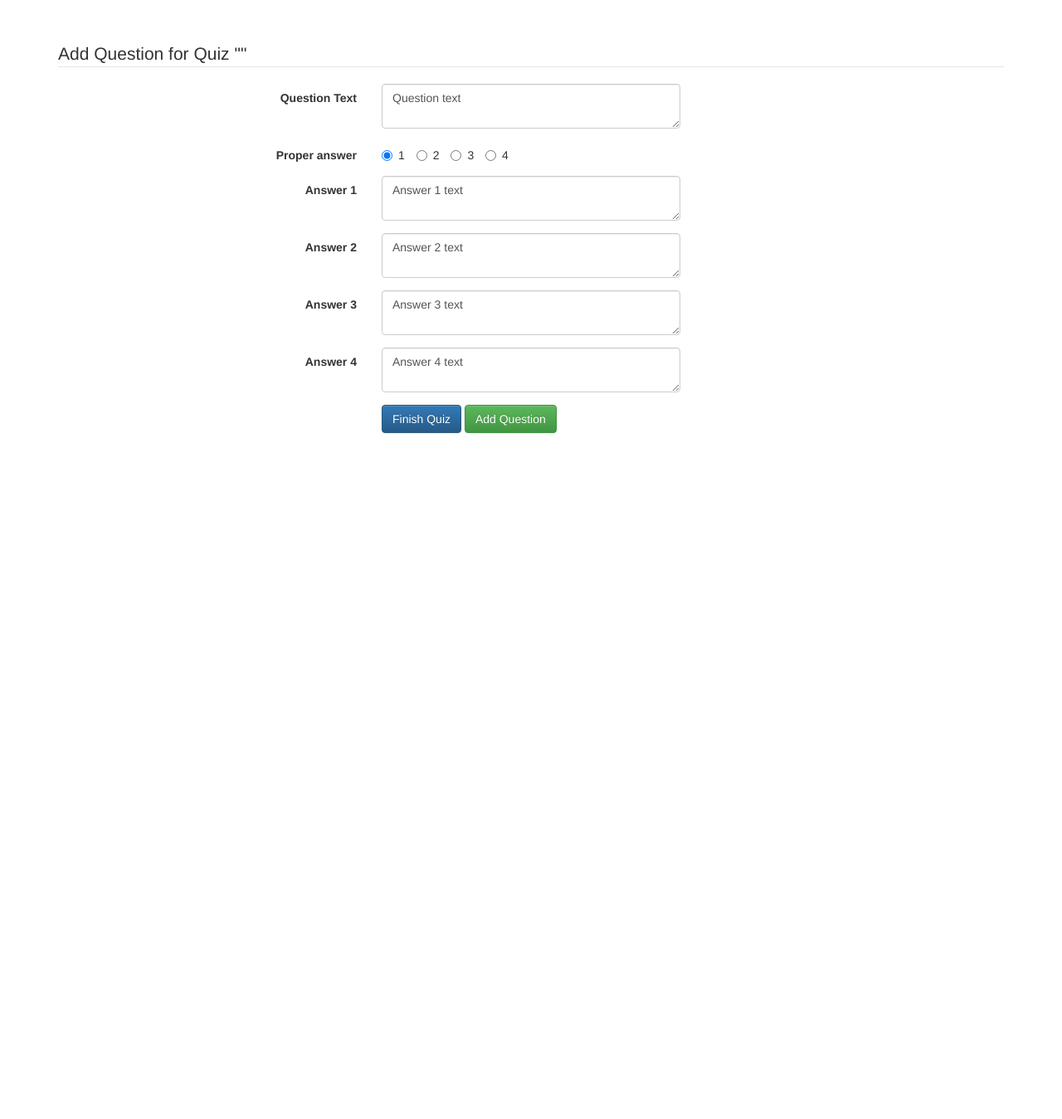
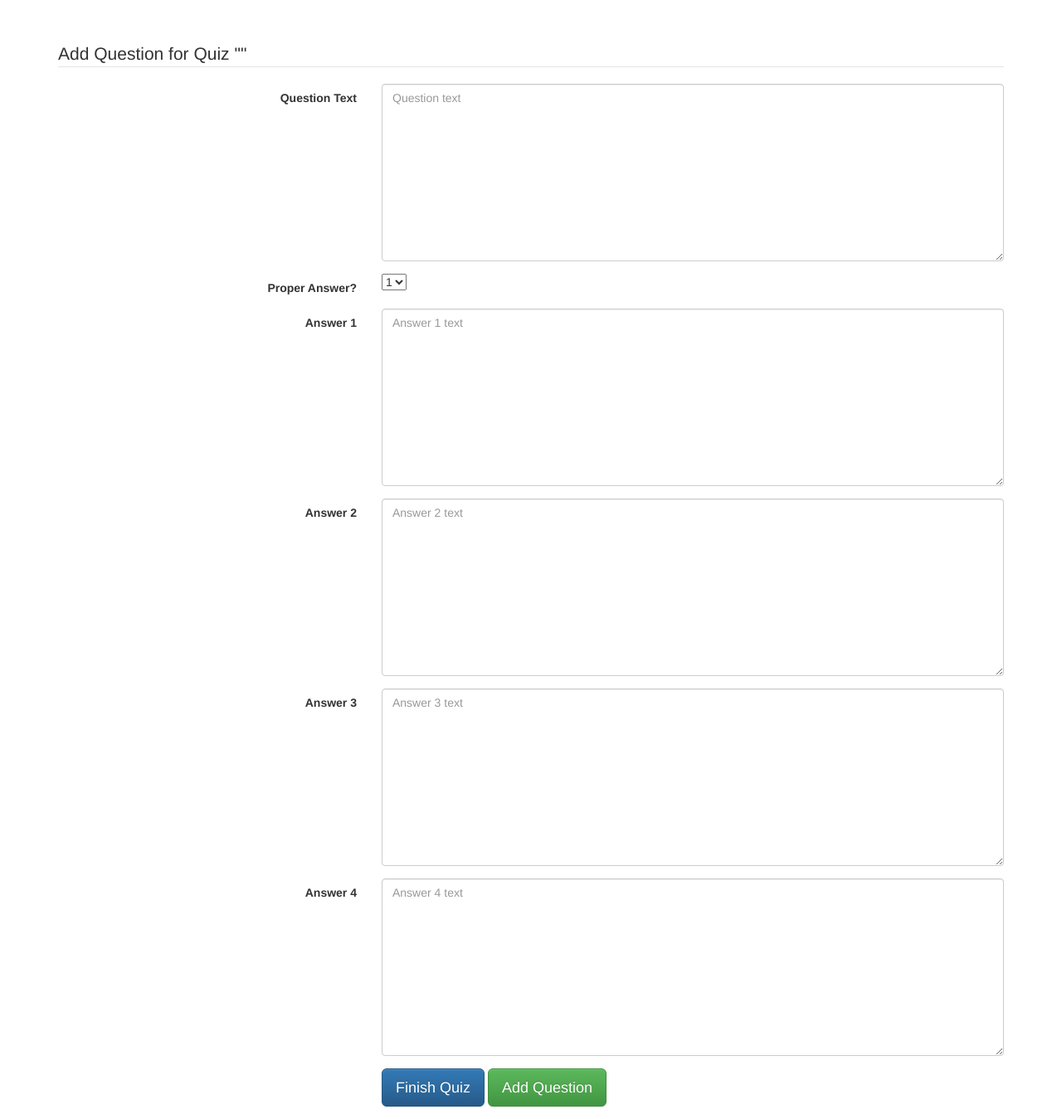
Before and after one commit to Jonyorker/ciena-quiz, a CodeIgniter app: page /database/index.php/admin_panel/store_quiz in a window 1280 px wide. Shown: the whole page at 83% size. Before the commit the page ends 523 px from the top, so only its background shows below. Run offline with CodeIgniter, Linux system fonts and the light colour scheme; some libraries are stand-ins or nearby versions.

Commit message:
Add questions

```diff
--- a/application/controllers/Admin_panel.php
+++ b/application/controllers/Admin_panel.php
@@ -33,6 +33,7 @@ class Admin_panel extends CI_Controller {
 	public function store_quiz()
 	{
 		$data['quiz_name'] = $this->input->post('quiz_name');
+		$data['anonymous'] = $this->input->post('anonymous');
 
 		$data['quiz_id'] = $this->quiz_model->create($data);
 
@@ -42,8 +43,27 @@ class Admin_panel extends CI_Controller {
 
 	public function add_question()
 	{
-		$this->input->post('user_name');
-		$data['main_content'] = 'admin/add_question_view';
+		$data['question_id'] = $this->input->post('question_id');
+		$data['quiz_id'] = $this->input->post('quiz_id');
+		$data['question_text'] = $this->input->post('question_text');
+		$data['answer_a'] = $this->input->post('answer_a');
+		$data['answer_b'] = $this->input->post('answer_b');
+		$data['answer_c'] = $this->input->post('answer_c');
+		$data['answer_d'] = $this->input->post('answer_d');
+		$data['right_choice'] = $this->input->post('right_choice');
+
+		$this->quiz_model->add_question($data);
+
+		$data['quiz_name'] = $this->input->post('quiz_name');
+
+		if($this->input->post('more')) {
+			$data['main_content'] = 'admin/add_question_view';
+		}
+		if($this->input->post('finish')) {
+			$data['main_content'] = 'admin/admin_home_view';
+		}
+
+
         $this->load->view('template/body_view', $data);
 	}
 
--- a/application/models/quiz_model.php
+++ b/application/models/quiz_model.php
@@ -8,4 +8,11 @@ class Quiz_model extends CI_Model {
                 return $quiz_id;
         }
 
+        function add_question($data)
+        {
+                $this->db->insert('question', $data);
+                return;
+        }
+
+
 }
--- a/application/views/admin/add_question_view.php
+++ b/application/views/admin/add_question_view.php
@@ -1,5 +1,7 @@
 <div class="container">
-	<form class="form-horizontal">
+  <?php echo form_open('/Admin_panel/add_question', 'class="form-horizontal", id="ciena-form"'); ?>
+  <?php echo form_hidden('quiz_name', $quiz_name); ?>
+  <?php echo form_hidden('quiz_id', $quiz_id); ?>
 <fieldset>
 
 <!-- Form Name -->
@@ -8,73 +10,66 @@
 <!-- Textarea -->
 <div class="form-group">
   <label class="col-md-4 control-label" for="question_text">Question Text</label>
-  <div class="col-md-4">
-    <textarea class="form-control" id="question_text" name="question_text">Question text</textarea>
+  <div class="col-md-8">
+    <?php echo form_textarea('question_text','', array('placeholder' => 'Question text', 'class' => 'form-control')); ?>
   </div>
 </div>
 
 <!-- Multiple Radios (inline) -->
+<!-- Select Basic -->
 <div class="form-group">
-  <label class="col-md-4 control-label" for="radio_answer">Proper answer</label>
+  <label class="col-md-4 control-label" for="right_choice">Proper Answer?</label>
   <div class="col-md-4">
-    <label class="radio-inline" for="radio_answer-0">
-      <input type="radio" name="radio_answer" id="radio_answer-0" value="1" checked="checked">
-      1
-    </label>
-    <label class="radio-inline" for="radio_answer-1">
-      <input type="radio" name="radio_answer" id="radio_answer-1" value="2">
-      2
-    </label>
-    <label class="radio-inline" for="radio_answer-2">
-      <input type="radio" name="radio_answer" id="radio_answer-2" value="3">
-      3
-    </label>
-    <label class="radio-inline" for="radio_answer-3">
-      <input type="radio" name="radio_answer" id="radio_answer-3" value="4">
-      4
-    </label>
+    <?php
+    $options = array(
+      '1' => '1',
+      '2' => '2',
+      '3' => '3',
+      '4' => '4',
+      );
+    echo form_dropdown('right_choice', $options, 'class="form-control"');
+    ?>
   </div>
 </div>
 
 <!-- Textarea -->
 <div class="form-group">
   <label class="col-md-4 control-label" for="ans_1">Answer 1</label>
-  <div class="col-md-4">
-    <textarea class="form-control" id="ans_1" name="ans_1">Answer 1 text</textarea>
+  <div class="col-md-8">
+    <?php echo form_textarea('answer_a','', array('placeholder' => 'Answer 1 text', 'class' => 'form-control')); ?>
   </div>
 </div>
 
 <!-- Textarea -->
 <div class="form-group">
   <label class="col-md-4 control-label" for="ans_2">Answer 2</label>
-  <div class="col-md-4">
-    <textarea class="form-control" id="ans_2" name="ans_2">Answer 2 text</textarea>
+  <div class="col-md-8">
+    <?php echo form_textarea('answer_b','', array('placeholder' => 'Answer 2 text', 'class' => 'form-control')); ?>
   </div>
 </div>
 
 <!-- Textarea -->
 <div class="form-group">
   <label class="col-md-4 control-label" for="ans_3">Answer 3</label>
-  <div class="col-md-4">
-    <textarea class="form-control" id="ans_3" name="ans_3">Answer 3 text</textarea>
+  <div class="col-md-8">
+    <?php echo form_textarea('answer_c','', array('placeholder' => 'Answer 3 text', 'class' => 'form-control')); ?>
   </div>
 </div>
 
 <!-- Textarea -->
 <div class="form-group">
   <label class="col-md-4 control-label" for="ans_4">Answer 4</label>
-  <div class="col-md-4">
-    <textarea class="form-control" id="ans_4" name="ans_4">Answer 4 text
-</textarea>
+  <div class="col-md-8">
+    <?php echo form_textarea('answer_d','', array('placeholder' => 'Answer 4 text', 'class' => 'form-control')); ?>
   </div>
 </div>
 
 <!-- Button (Double) -->
 <div class="form-group">
   <label class="col-md-4 control-label" for="button1id"></label>
-  <div class="col-md-8">
-    <button id="button1id" name="button1id" class="btn btn-primary">Finish Quiz</button>
-    <button id="button2id" name="button2id" class="btn btn-success">Add Question</button>
+  <div class="col-md-4">
+    <?php echo form_submit('finish', 'Finish Quiz', array('class' => 'btn btn-primary btn-lg')); ?>
+    <?php echo form_submit('more', 'Add Question', array('class' => 'btn btn-success btn-lg')); ?>
   </div>
 </div>
 
```
Also changed, not shown: application/views/admin/create_quiz_view.php (+11 -0 lines), application/migrations/005_add_anonymous_quiz.php (added).
